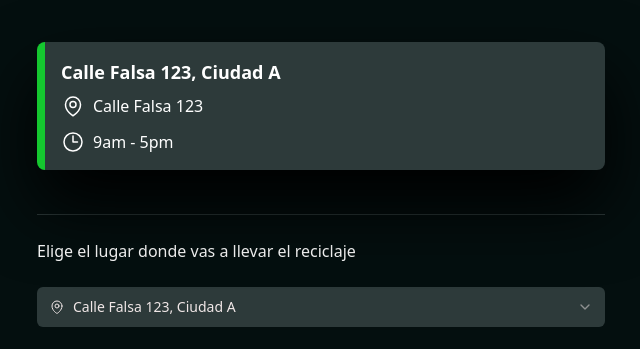
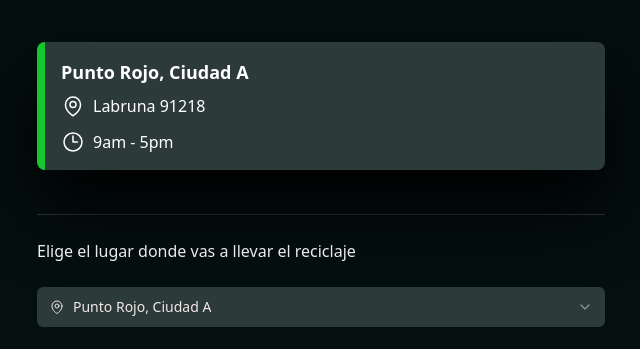
Before and after one commit to MatiasAguirre26/reciclaje-final, a Next.js app: page /recycle/locations in a window 1280 px wide. Shown: the part 346-695 px from the top of the page, without its empty margins (319-959 px from the left). Built offline with nearby package versions, Linux system fonts and the light colour scheme.

Commit message:
cambiando las direcciones de las locaciones en la page de locations

```diff
--- a/src/app/recycle/locations/page.js
+++ b/src/app/recycle/locations/page.js
@@ -22,10 +22,10 @@ export default function Locations() {
 
     // Definir ubicaciones con dirección, horarios, e imagenes
     const locations = [
-      { value: "location1", name: "Calle Falsa 123, Ciudad A", address: "Calle Falsa 123", hours: "9am - 5pm", imageUrl: "/assets/location1.jpg" },
-      { value: "location2", name: "Avenida Siempreviva 742, Ciudad B", address: "Avenida Siempreviva 742", hours: "10am - 6pm", imageUrl: "/assets/location2.jpg" },
-      { value: "location3", name: "Plaza Central, Ciudad C", address: "Plaza Central", hours: "8am - 4pm", imageUrl: "/assets/location3.jpg" },
-      { value: "location4", name: "Barrio Verde, Ciudad D", address: "Barrio Verde", hours: "11am - 7pm", imageUrl: "/assets/location4.jpg" },
+      { value: "location1", name: "Punto Rojo, Ciudad A", address: "Labruna 91218", hours: "9am - 5pm", imageUrl: "/assets/location1.jpg" },
+      { value: "location2", name: "Centro Comunal , 13", address: "Avenida Siempreviva 742", hours: "10am - 6pm", imageUrl: "/assets/location2.jpg" },
+      { value: "location3", name: "Plaza Central, Ciudad C", address: "Nazca 789", hours: "8am - 4pm", imageUrl: "/assets/location3.jpg" },
+      { value: "location4", name: "Barrio Verde, Ciudad D", address: "Avenida Lacroze 1895", hours: "11am - 7pm", imageUrl: "/assets/location4.jpg" },
     ];
 
     // Usar useEffect para seleccionar una ubicación por defecto cuando se monta el componente
```
